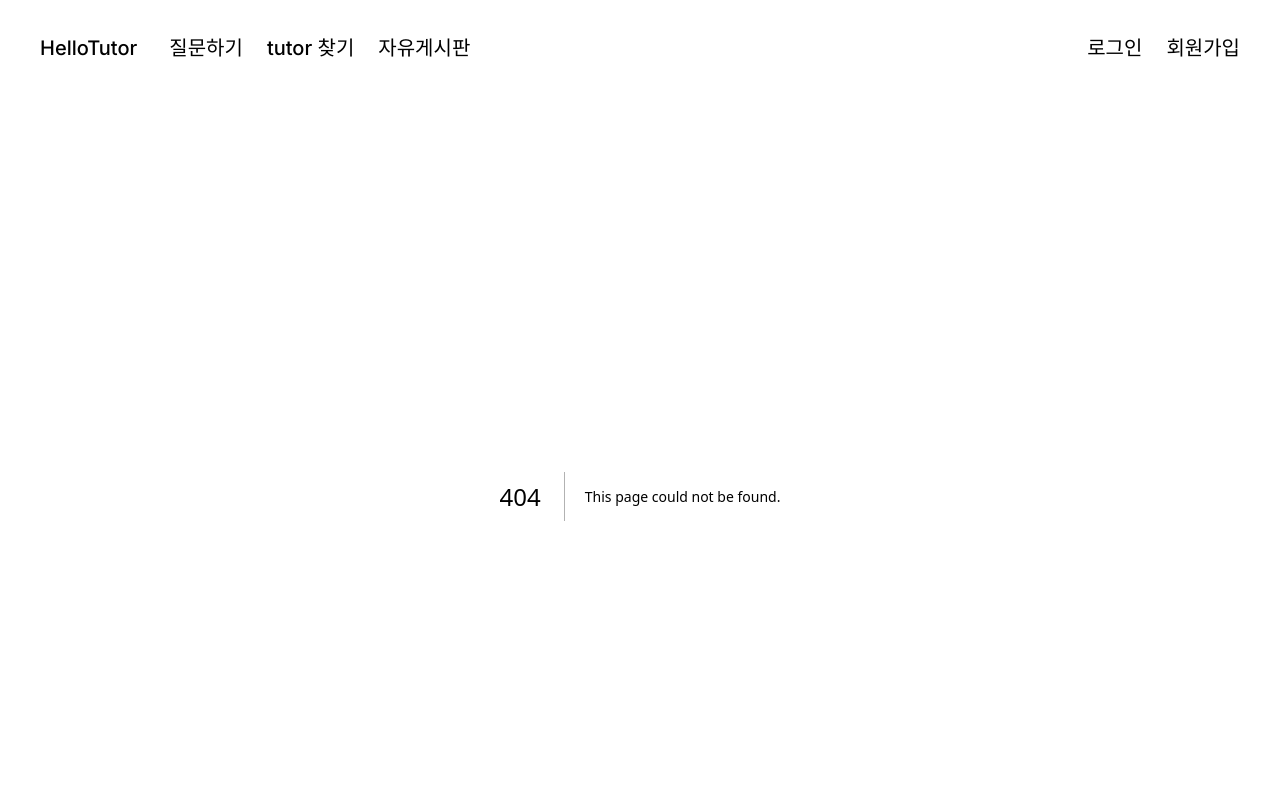
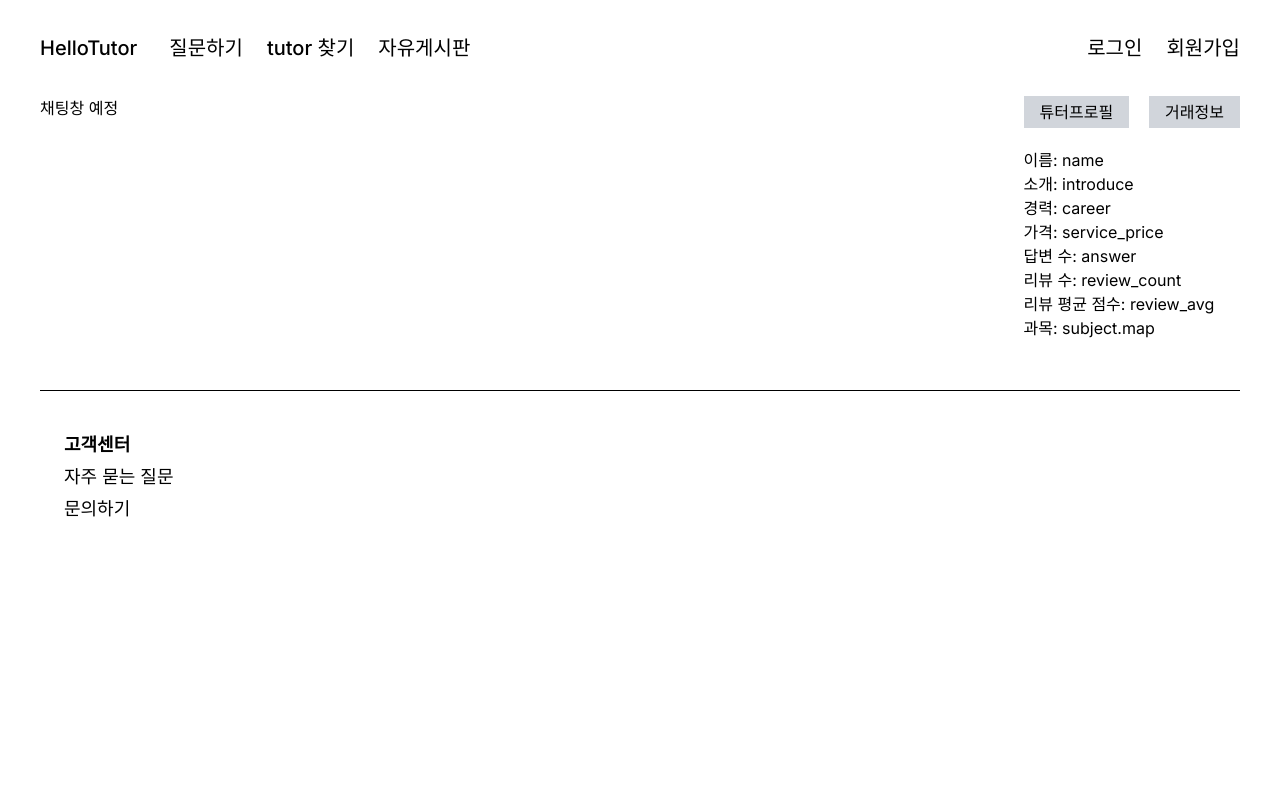
Before and after one commit to HelloTutor/HelloTutor-FE, a Next.js app: page /chat-page/1 in a window 1280 px wide. Before the commit this address had no page. Shown: the top 800 px of the page. Built offline with nearby package versions, Linux system fonts and the light colour scheme.

Commit message:
feat: 임시 채팅페이지 완성

```diff
--- /dev/null
+++ b/src/app/chat-page/[chatSlug]/page.tsx
@@ -0,0 +1,94 @@
+'use client';
+
+import Button from '@/components/Button';
+import Link from 'next/link';
+import { useState } from 'react';
+
+type Props = {
+  params: {
+    chatSlug: string;
+  };
+};
+
+export default function ChatPage({ params }: Props) {
+  const [navType, setNavType] = useState('튜터프로필');
+
+  return (
+    <div className='flex'>
+      <div className='flex-1'>채팅창 예정</div>
+      <aside className='flex flex-col'>
+        <nav className='flex gap-5 mb-5'>
+          <Button
+            title='튜터프로필'
+            type='button'
+            onClick={() => setNavType('튜터프로필')}
+          />
+          <Button
+            title='거래정보'
+            type='button'
+            onClick={() => setNavType('거래정보')}
+          />
+        </nav>
+        {navType === '튜터프로필' ? (
+          <div>
+            <div>이름: name</div>
+            <div>소개: introduce</div>
+            <div>경력: career</div>
+            <div>가격: service_price</div>
+            <div>답변 수: answer</div>
+            <div>리뷰 수: review_count</div>
+            <div>리뷰 평균 점수: review_avg</div>
+            <div>과목: subject.map</div>
+          </div>
+        ) : (
+          <div>
+            <Link
+              href={`/review/${params.chatSlug}`}
+              className='flex justify-center mb-10'
+            >
+              <Button title='리뷰 작성' type='button'></Button>
+            </Link>
+            <div className='flex flex-col gap-5'>
+              <div className='flex flex-col gap-2'>
+                <span className='font-bold'>서비스 정보</span>
+                <div className='flex flex-col gap-2'>
+                  <div className='flex justify-between'>
+                    <span className='text-sm'>과목</span>
+                    <span className='text-sm'>국어</span>
+                  </div>
+                  <div className='flex justify-between'>
+                    <span className='text-sm'>서비스 진행일</span>
+                    <span className='text-sm'>2023.12.06 (수)</span>
+                  </div>
+                </div>
+              </div>
+              <div className='flex flex-col gap-5'>
+                <span className='font-bold'>결제 금액</span>
+                <div className='flex justify-end'>
+                  <span className='text-sm'>1,000 원</span>
+                </div>
+              </div>
+              <div className='flex flex-col gap-5'>
+                <span className='font-bold'>결제정보</span>
+                <div className='flex flex-col gap-2'>
+                  <div className='flex justify-between'>
+                    <span className='text-sm'>결제일시</span>
+                    <span className='text-sm'>2023-12-06 15:00</span>
+                  </div>
+                  <div className='flex justify-between'>
+                    <span className='text-sm'>결제수단</span>
+                    <span className='text-sm'>신용카드 신한</span>
+                  </div>
+                  <div className='flex justify-between'>
+                    <span className='text-sm'>결제방식</span>
+                    <span className='text-sm'>일시불</span>
+                  </div>
+                </div>
+              </div>
+            </div>
+          </div>
+        )}
+      </aside>
+    </div>
+  );
+}
--- a/src/components/Button/index.tsx
+++ b/src/components/Button/index.tsx
@@ -1,12 +1,18 @@
 export default function Button({
   title,
   type,
+  onClick,
 }: {
   title: string;
   type: 'submit' | 'reset' | 'button' | undefined;
+  onClick?: () => void;
 }) {
   return (
-    <button className='bg-gray-300 py-1 px-4 md:min-w-20' type={type}>
+    <button
+      className='bg-gray-300 py-1 px-4 md:min-w-20'
+      type={type}
+      onClick={onClick}
+    >
       <span>{title}</span>
     </button>
   );
```
